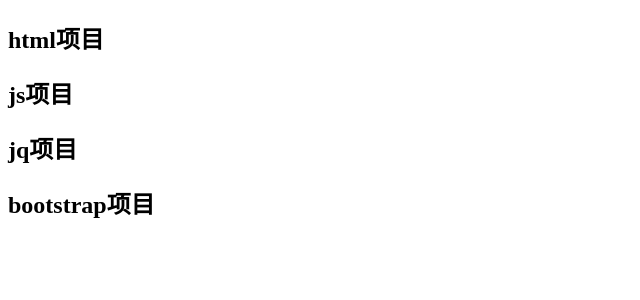
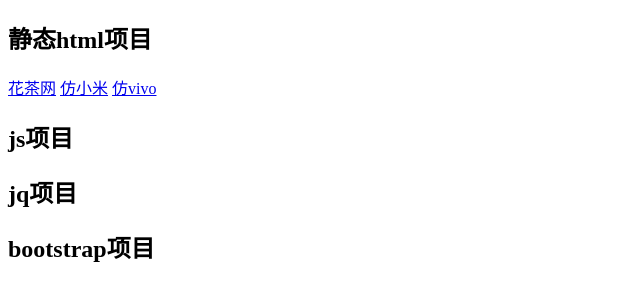
Before and after one commit to xiaoxiaohaoHNL/test, a plain HTML site: page index.html in a window 1280 px wide. Shown: the whole page, without its empty margins (0-640 px from the left). Drawn offline with Linux system fonts and the light colour scheme.

Commit message:
html更改

```diff
--- a/index.html
+++ b/index.html
@@ -10,8 +10,10 @@
 
 <body>
     <div>
-        <h2>html项目</h2>
-        <a href=""></a>
+        <h2>静态html项目</h2>
+        <a href="./html/花茶网/main.html">花茶网</a>
+        <a href="./html/仿小米/首页.html">仿小米</a>
+        <a href="./html/仿vivo/Home page(主页面).html">仿vivo</a>
     </div>
     <div>
         <h2>js项目</h2>
```
Also changed, not shown: html/仿vivo/Home page(主页面).html (+1 -1 lines), html/仿vivo/list(列表).html (+1 -1 lines).
